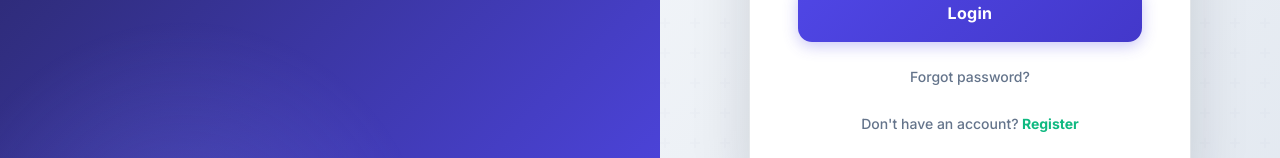
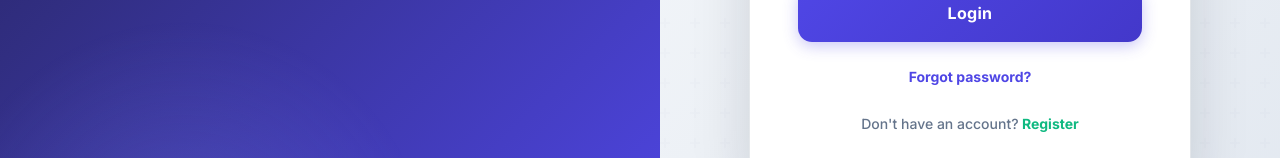
Before and after one commit to chinna632007/vault-frontend, a React (Vite) app: page /login in a window 1280 px wide. Shown: the part 592-750 px from the top of the page. Built offline with nearby package versions, Linux system fonts and the light colour scheme; no server answers.

Commit message:
Keep password reset inline: update src/pages/login/login.css

```diff
--- a/src/pages/login/login.css
+++ b/src/pages/login/login.css
@@ -300,6 +300,26 @@ body {
     text-decoration: underline;
 }
 
+.forgot-password-action button {
+    border: 0;
+    padding: 0;
+    background: none;
+    color: #4f46e5;
+    font: inherit;
+    font-weight: 700;
+    cursor: pointer;
+}
+
+.forgot-password-action button:hover {
+    color: #1d4ed8;
+    text-decoration: underline;
+}
+
+.forgot-password-action button:disabled {
+    cursor: wait;
+    opacity: 0.7;
+}
+
 .error-message {
     margin-bottom: 16px;
     padding: 12px 16px;
```
